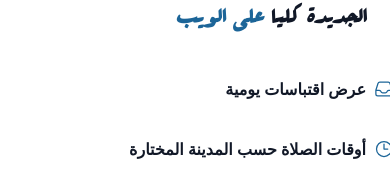
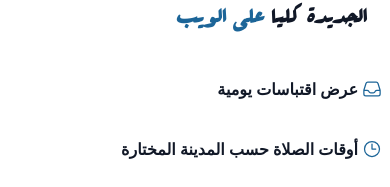
Before and after one commit to moghwan/bouayad.app, a Nuxt app: page / in a window 390 px wide. Shown: the part 657-844 px from the top of the page. Built offline with nearby package versions, Linux system fonts and the light colour scheme.

Commit message:
features icons updated for mobile

```diff
--- a/components/FeatureOne.vue
+++ b/components/FeatureOne.vue
@@ -12,8 +12,8 @@
 <!--            <p class="mt-6 text-lg leading-8 text-gray-600">{{ description }}</p>-->
             <dl class="mt-10 max-w-xl space-y-8 text-base leading-7 text-gray-600 lg:max-w-none">
               <div v-for="feature in features" :key="feature.name" class="relative pl-9">
-                <dt class="inline font-semibold text-gray-900">
-                  <component :is="feature.icon" :class="textToRight ? '-right-7' : 'left-1'" class="absolute top-1 h-5 w-5 text-[#1c6598]" aria-hidden="true" />
+                <dt class="inline font-semibold text-gray-900 mr-2">
+                  <component :is="feature.icon" :class="textToRight ? '-right-4' : 'left-1'" class="absolute top-1 h-5 w-5 text-[#1c6598]" aria-hidden="true" />
                   {{ feature.name }}
                 </dt>
                 {{ ' ' }}
```
